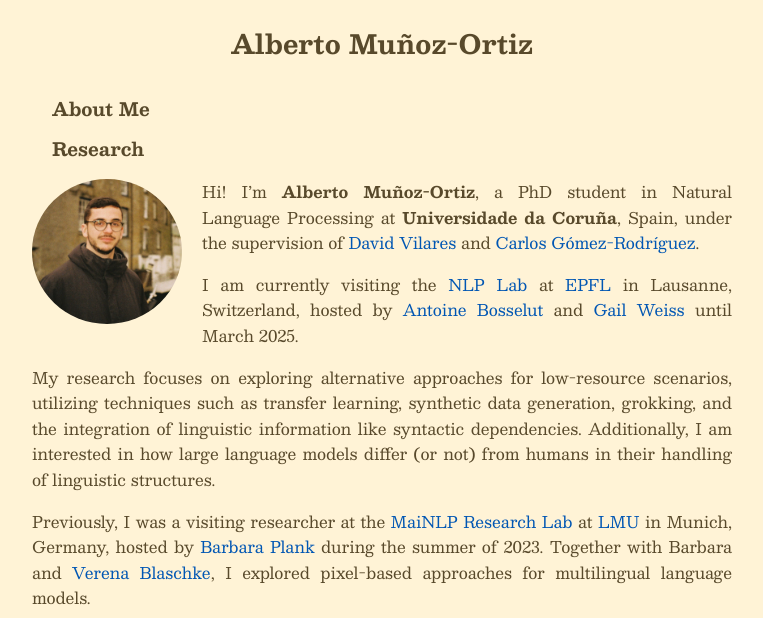
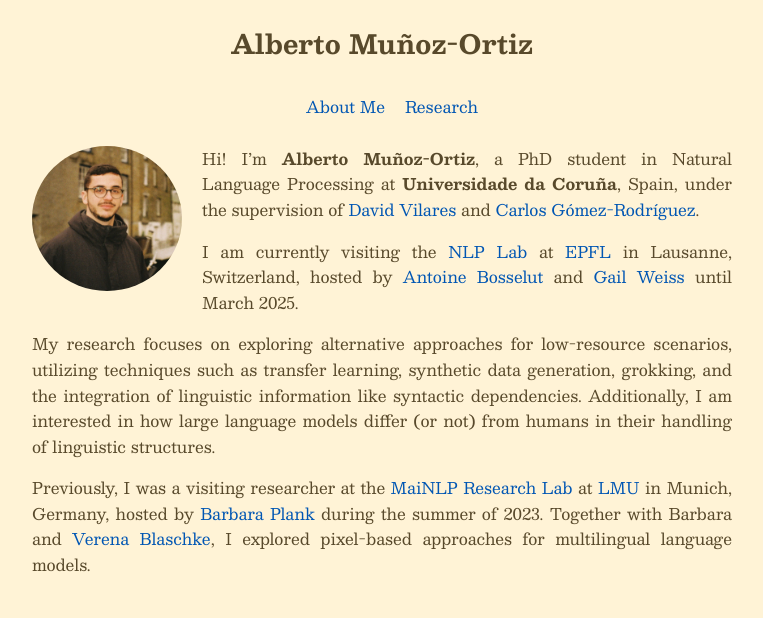
Before and after one commit to amunozo/amunozo.github.io, a Jekyll site: the page built from index.md, in a window 1280 px wide. Shown: the top 618 px of the page, without its empty margins (258-1021 px from the left). Built offline with Jekyll 4.4.1, drawn with Linux system fonts in a browser that asks for light colours; grey boxes are pictures that could not be loaded.

Commit message:
more errors!!

```diff
--- a/_includes/footer.html
+++ b/_includes/footer.html
@@ -1,6 +1,4 @@
 <footer style="text-align: center; padding: 20px 0; background-color: #fff3d6; margin-top: 40px;">
-    <p>Connect with me:</p>
-
     <a href="https://github.com/amunozo" target="_blank" style="margin: 0 10px;">
         <img src="https://img.icons8.com/material-outlined/24/000000/github.png" alt="GitHub" />
     </a>
--- a/_includes/header.html
+++ b/_includes/header.html
@@ -4,7 +4,7 @@
 
   <ul>
     {% for item in site.data.navigation.main %}
-      <li><a href="{{ item.link | relative_url }}" class="nav-link">{{ item.name }}</a></li>
+      <li><a href="{{ item.link | relative_url }}">{{ item.name }}</a></li>
     {% endfor %}
   </ul>
 </nav>
--- a/assets/css/style.css
+++ b/assets/css/style.css
@@ -59,16 +59,17 @@ nav {
 }
 
 .nav-link:hover {
-  color: #251f12; /* Optional: Change color on hover */
-}
-
-nav ul {
-  list-style-type: none; /* Removes bullets from the list */
-  padding-left: 0; /* Removes left padding */
+  color: #000; /* Optional: Change color on hover */
 }
 
 nav li {
   margin-bottom: 10px; /* Adds spacing between navigation items */
+}
+
+nav ul {
+  list-style: none;
+  display: flex;
+  justify-content: center;
 }
 
 nav ul li {
```
